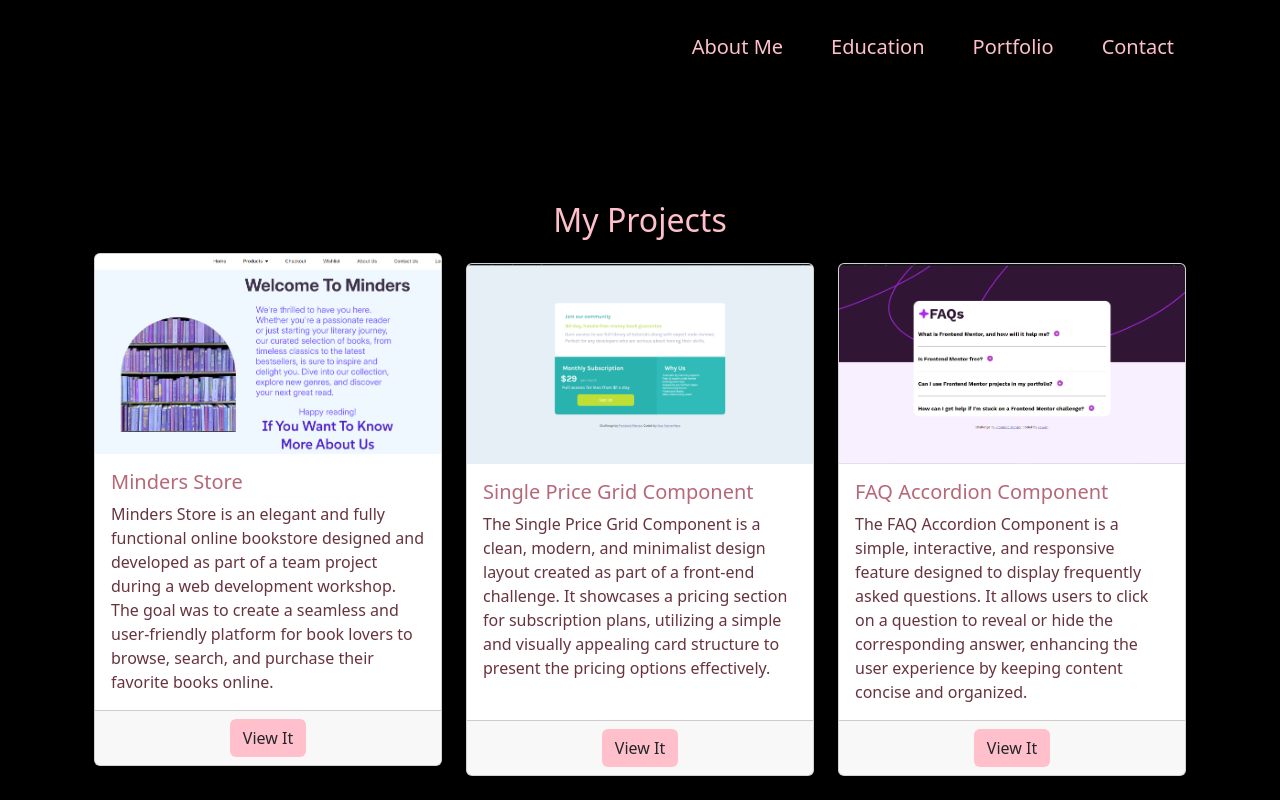
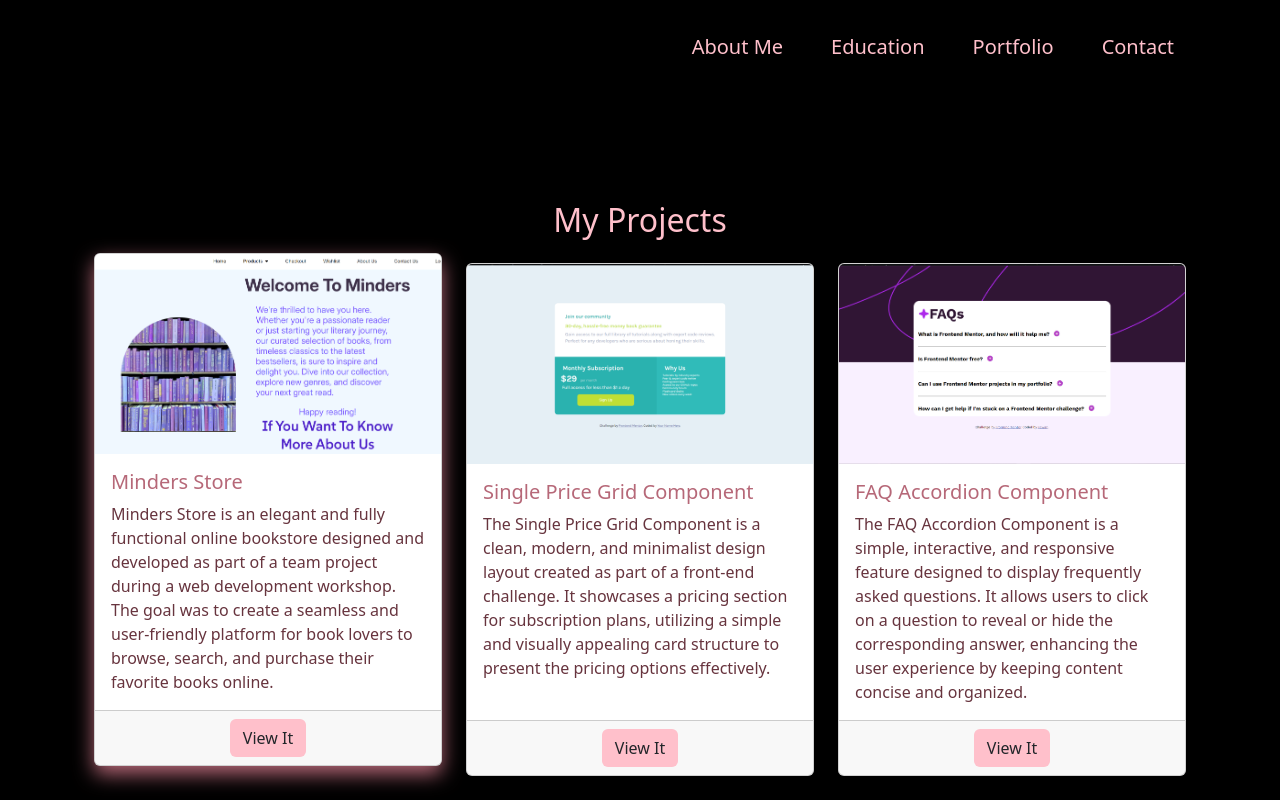
Before and after one commit to rawan-salah137/my-portfolio, a plain HTML site: page index.html in a window 1280 px wide. In both pictures the pointer is over the element 268 px from the left and 1314 px from the top of the page. Shown: the part 795-1595 px from the top of the page. Drawn offline with Linux system fonts and the light colour scheme.

Commit message:
Update style.css

```diff
--- a/css/style.css
+++ b/css/style.css
@@ -220,7 +220,7 @@ body {
 
 .project-card:hover {
     transform: translateY(-10px);
-    box-shadow: 0 8px 20px rgba(0, 0, 0, 0.2);
+    box-shadow: 0 8px 20px #b66878;
 }
 
 .card-body h5  {
```
